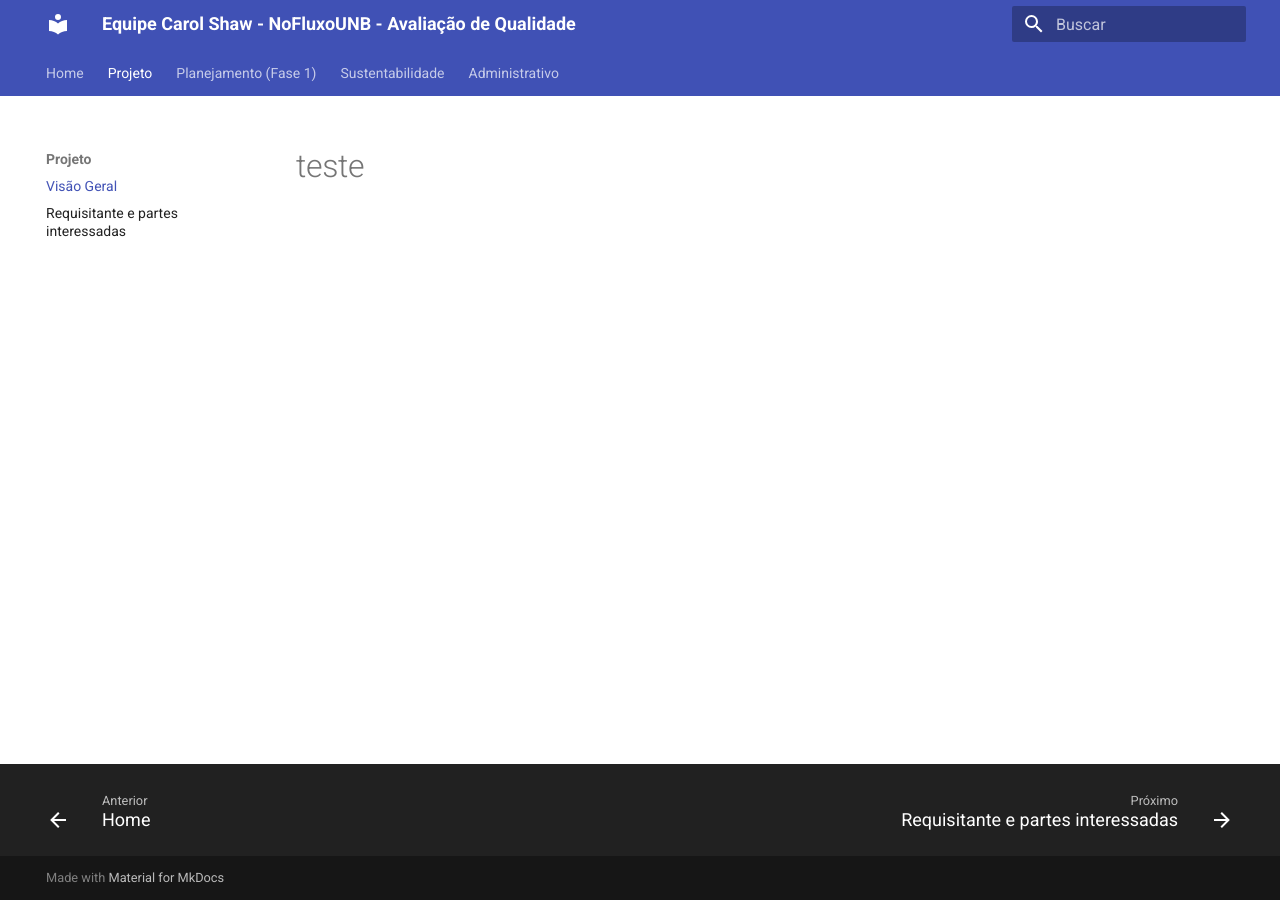
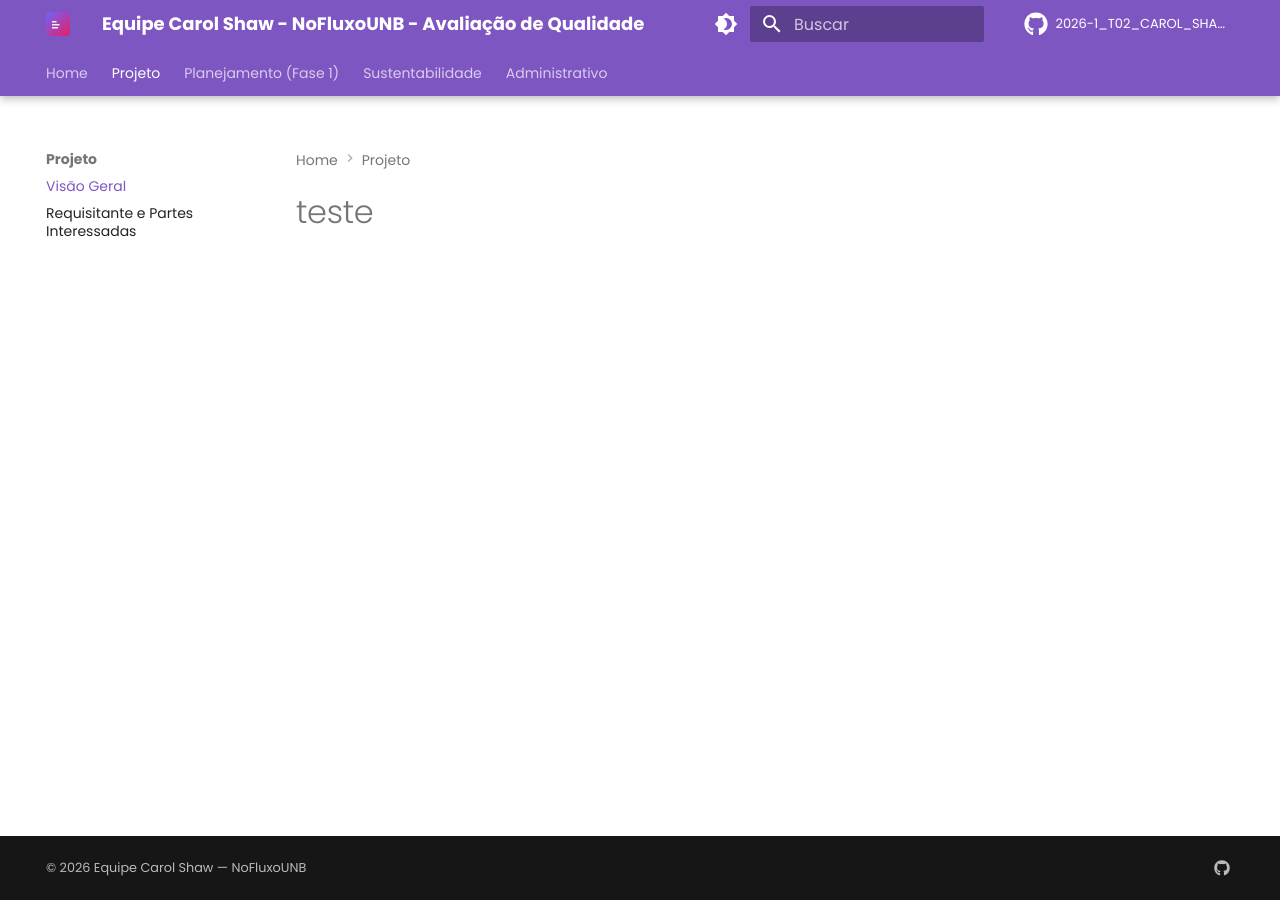
Before and after one commit to FCTE-Qualidade-de-Software-1/2026-1_T02_CAROL_SHAW, an MkDocs documentation site: the page built from docs/projeto/visao_geral.md, in a window 1280 px wide. Built offline with MkDocs 1.6.1 and Material for MkDocs 9.7.7, drawn with Linux system fonts in a browser that asks for light colours; comment, search, counter and statistics services are not loaded.

Commit message:
feat(style): adiciona estilização a documentação

```diff
--- a/mkdocs.yml
+++ b/mkdocs.yml
@@ -1,36 +1,121 @@
 site_name: Equipe Carol Shaw - NoFluxoUNB - Avaliação de Qualidade
+site_description: Documentação do projeto de avaliação de qualidade do sistema NoFluxoUNB
+
+repo_name: "2026-1_T02_CAROL_SHAW"
+repo_url: "https://github.com/FCTE-Qualidade-de-Software-1/2026-1_T02_CAROL_SHAW"
+site_url: "https://fcte-qualidade-de-software-1.github.io/2026-1_T02_CAROL_SHAW/"
+
+docs_dir: docs
+site_dir: site
+
 theme:
   name: material
   language: pt-BR
+  logo: assets/img/favicon.svg
+  favicon: assets/img/favicon.svg
+
+  font:
+    text: Poppins
+    code: JetBrains Mono
+
+  palette:
+    # Dark mode — Premium NoFluxo (Violeta + Preto profundo)
+    - scheme: slate
+      primary: deep purple
+      accent: purple
+      media: "(prefers-color-scheme: dark)"
+      toggle:
+        icon: material/brightness-7
+        name: Alternar para modo claro
+
+    # Light mode
+    - scheme: default
+      primary: deep purple
+      accent: purple
+      media: "(prefers-color-scheme: light)"
+      toggle:
+        icon: material/brightness-4
+        name: Alternar para modo escuro
+
+    # System preference
+    - media: "(prefers-color-scheme)"
+      toggle:
+        icon: material/brightness-auto
+        name: Seguir preferência do sistema
+
   features:
     - navigation.tabs
+    - navigation.tabs.sticky
     - navigation.sections
-    - navigation.footer
     - navigation.expand
+    - navigation.path
+    - navigation.indexes
+    - navigation.prune
+    - navigation.top
+    - header.autohide
+    - toc.integrate
+    - toc.follow
+    - search.suggest
+    - search.highlight
+    - search.share
+    - content.tabs.link
+    - content.code.copy
+
+  icon:
+    repo: fontawesome/brands/github
+    edit: material/pencil
+    view: material/eye
+
+plugins:
+  - search:
+      lang: pt
 
 nav:
   - Home: index.md
+
   - Projeto:
       - Visão Geral: projeto/visao_geral.md
-      - Requisitante e partes interessadas: projeto/stakeholders.md
+      - Requisitante e Partes Interessadas: projeto/stakeholders.md
+
   - Planejamento (Fase 1):
       - Propósito e Escopo: fase1/proposito_escopo.md
       - Modelo de Qualidade: fase1/modelo_qualidade.md
       - Características: fase1/caracteristicas.md
+
   - Sustentabilidade:
       - ODS e Metas: impacto/ods.md
+
   - Administrativo:
       - Contribuição: adm/contribuicao.md
       - Declaração de IA: adm/ia.md
       - Rastreabilidade: adm/links.md
 
-extra:
-  version: "Fase 1 (EU1)"
-  last_update: "11/05/2026"
+markdown_extensions:
+  - pymdownx.highlight
+  - pymdownx.superfences
+  - pymdownx.inlinehilite
+  - pymdownx.snippets
 
-markdown_extensions:
+  - admonition
+  - footnotes
   - attr_list
   - md_in_html
-  - admonition
-  - pymdownx.details
-  - pymdownx.superfences
+
+extra:
+  generator: false
+
+  social:
+    - icon: fontawesome/brands/github
+      link: https://github.com/FCTE-Qualidade-de-Software-1/2026-1_T02_CAROL_SHAW
+
+  homepage: /
+
+copyright: >
+  © 2026 Equipe Carol Shaw — NoFluxoUNB
+
+extra_css:
+  - stylesheets/extra.css
+  - https://fonts.googleapis.com/css2?family=Permanent+Marker&family=Poppins:wght@300;400;500;600;700&display=swap
+
+extra_javascript:
+  - javascripts/extra.js
```
Also changed, not shown: docs/assets/img/favicon.svg (added).
